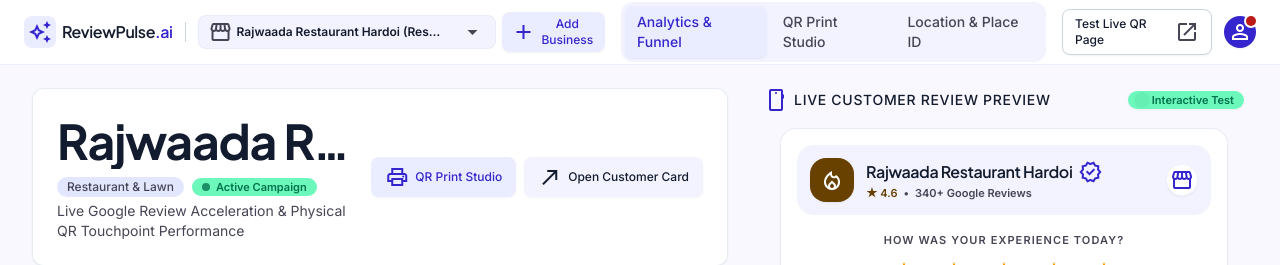
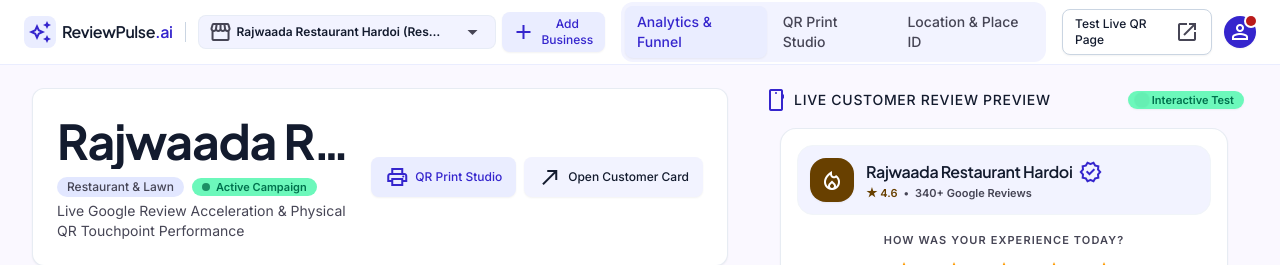
Before and after one commit to kevinWebDev1/ReviewPulse, a Next.js app: page /dashboard in a window 1280 px wide. Shown: the top 265 px of the page. Built offline with nearby package versions, Linux system fonts and the light colour scheme.

Commit message:
style: remove storefront icon badge from customer review header

```diff
--- a/src/components/CustomerReviewCard.jsx
+++ b/src/components/CustomerReviewCard.jsx
@@ -118,12 +118,12 @@ export default function CustomerReviewCard({ business, isFullPage = false }) {
     <div className={isFullPage ? "w-full max-w-md mx-auto min-h-screen px-4 py-5 flex flex-col justify-between text-[#131b2e] bg-white" : "w-full max-w-md mx-auto bg-white rounded-2xl border border-slate-200/80 p-4 shadow-xs flex flex-col gap-3.5 text-[#131b2e]"}>
       <div className="flex flex-col gap-3.5">
         {/* 1. Header */}
-        <div className="flex items-center justify-between bg-[#f2f3ff] p-3 rounded-2xl border border-slate-100">
-          <div className="flex items-center gap-3">
+        <div className="flex items-center bg-[#f2f3ff] p-3 rounded-2xl border border-slate-100">
+          <div className="flex items-center gap-3 min-w-0 flex-1">
             <div className="w-11 h-11 rounded-2xl bg-[#684000] flex items-center justify-center text-white shadow-xs shrink-0">
               <span className="material-symbols-outlined text-[24px]">local_fire_department</span>
             </div>
-            <div className="flex flex-col min-w-0">
+            <div className="flex flex-col min-w-0 flex-1">
               <div className="flex items-center gap-1.5">
                 <span className="font-headline-sm text-headline-sm text-[#131b2e] font-bold tracking-tight truncate">
                   {business?.name || "The Spice Symphony"}
@@ -136,9 +136,6 @@ export default function CustomerReviewCard({ business, isFullPage = false }) {
                 <span>{business?.totalReviews || 846}+ Google Reviews</span>
               </div>
             </div>
-          </div>
-          <div className="w-8 h-8 rounded-full bg-white flex items-center justify-center shadow-xs shrink-0 border border-slate-100">
-            <span className="material-symbols-outlined text-[18px] text-[#3525cd]">storefront</span>
           </div>
         </div>
 
```
